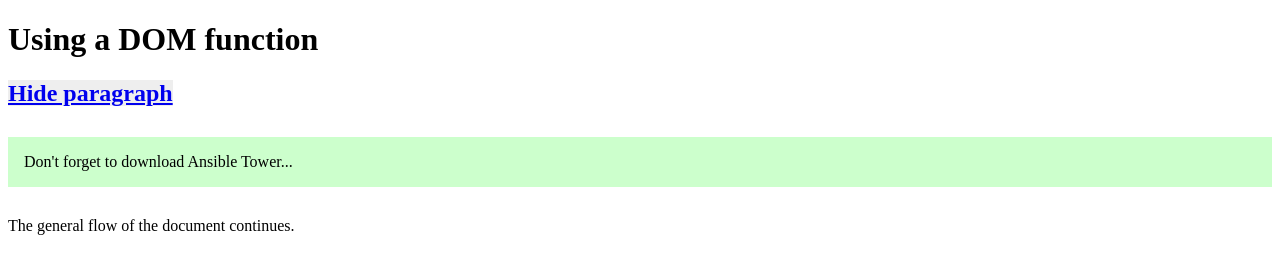
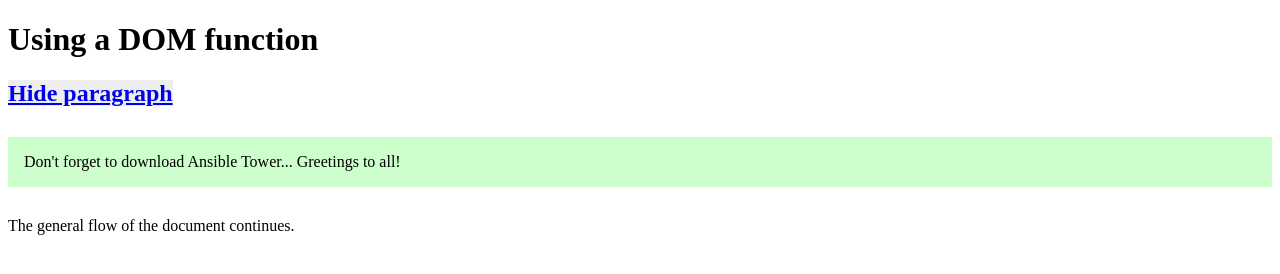
Before and after one commit to mattstonge/simple-apache-demo, a plain HTML site: page index.html in a window 1280 px wide. Both pictures are taken after a click on the link "Show paragraph". Drawn offline with Linux system fonts and the light colour scheme.

Commit message:
Update index.html

```diff
--- a/index.html
+++ b/index.html
@@ -14,7 +14,9 @@
 
         <h2><a id="showhide" href="#">Show paragraph</a></h2>
 
-        <p id="toggleMe">Don't forget to download Ansible Tower...</p>
+        <p id="toggleMe">Don't forget to download Ansible Tower...
+
+        Greetings to all!</p>
 
         <p>The general flow of the document continues.</p>
 
```
